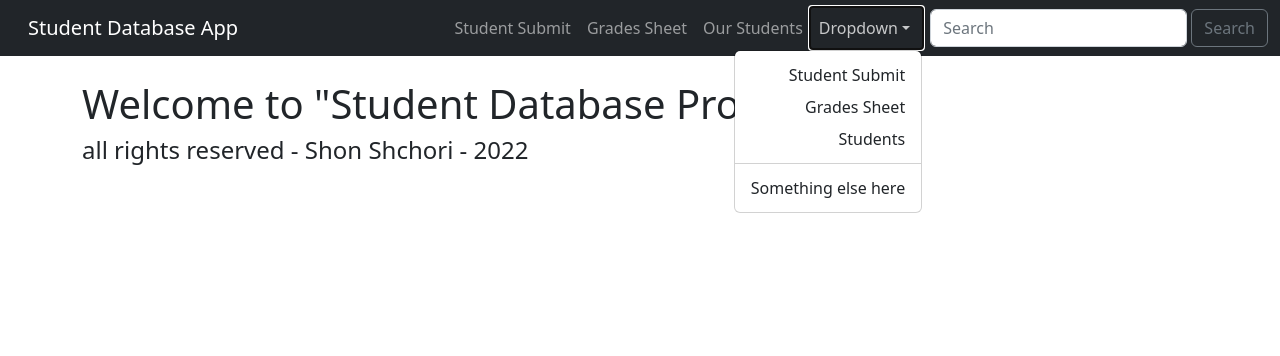
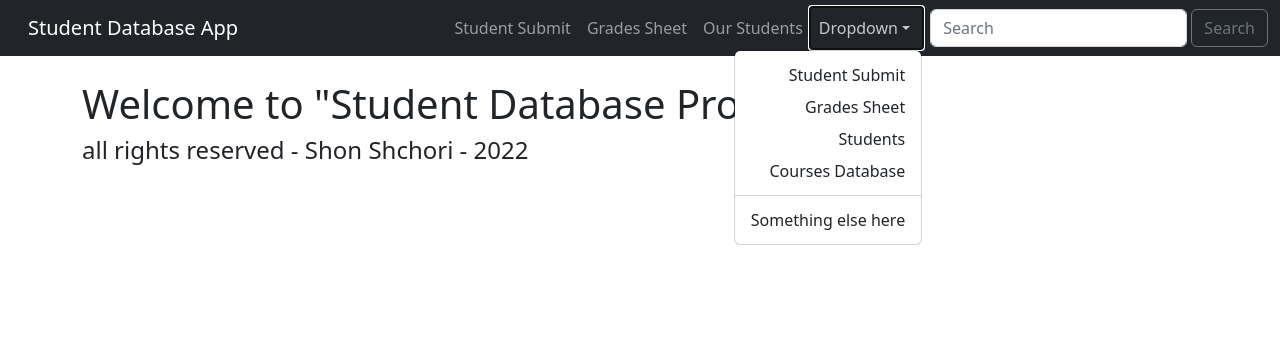
Before and after one commit to shonshchori/studentdbProject, a Flask app: page / in a window 1280 px wide, after a click on "Dropdown". Shown: the top 356 px of the page. Run offline with Flask 2, Linux system fonts and the light colour scheme.

Commit message:
"Courses Database" page is now added - you can see course's details (Name and Credit points) after submitting course's id.

```diff
--- a/app.py
+++ b/app.py
@@ -3,6 +3,7 @@ from flask_wtf import FlaskForm
 from wtforms import StringField, SubmitField, DateField, SelectField, EmailField
 from wtforms.validators import DataRequired, Email
 
+import courseDetails
 import db_connection
 import students_list
 import gradesSheet
@@ -33,6 +34,10 @@ class StudentForm(FlaskForm):
 
 class GradesForm(FlaskForm):
     student_id = StringField("ID", validators=[DataRequired()])
+    submit = SubmitField("Submit")
+
+class CourseForm(FlaskForm):
+    course_id = StringField("course ID", validators=[DataRequired()])
     submit = SubmitField("Submit")
 
 # Create a route decorator
@@ -112,3 +117,18 @@ def grades_sheet():
     return render_template("grades_sheet.html",
                            grades=grades,
                            grade_columns=gradesSheet.columns, form=form)
+
+@app.route('/courses_database', methods=['GET', 'POST'])
+def courses_details():
+    course_id = None
+    course = None
+    form = CourseForm()
+    # Validate Form
+    if form.validate_on_submit():
+        course_id = form.course_id.data
+        form.course_id.data = ''
+        course = courseDetails.get_course(course_id=course_id)
+
+    return render_template("courses_database.html",
+                           course=course,
+                           course_columns=courseDetails.columns, form=form)
--- a/templates/navbar.html
+++ b/templates/navbar.html
@@ -23,6 +23,7 @@
             <li><a class="dropdown-item" href="{{ url_for('student_submit') }}">Student Submit</a></li>
             <li><a class="dropdown-item" href="{{ url_for('grades_sheet') }}">Grades Sheet</a></li>
             <li><a class="dropdown-item" href="{{ url_for('students') }}">Students</a></li>
+            <li><a class="dropdown-item" href="{{ url_for('courses_details') }}">Courses Database</a></li>
             <li><hr class="dropdown-divider"></li>
             <li><a class="dropdown-item" href="#">Something else here</a></li>
           </ul>
```
